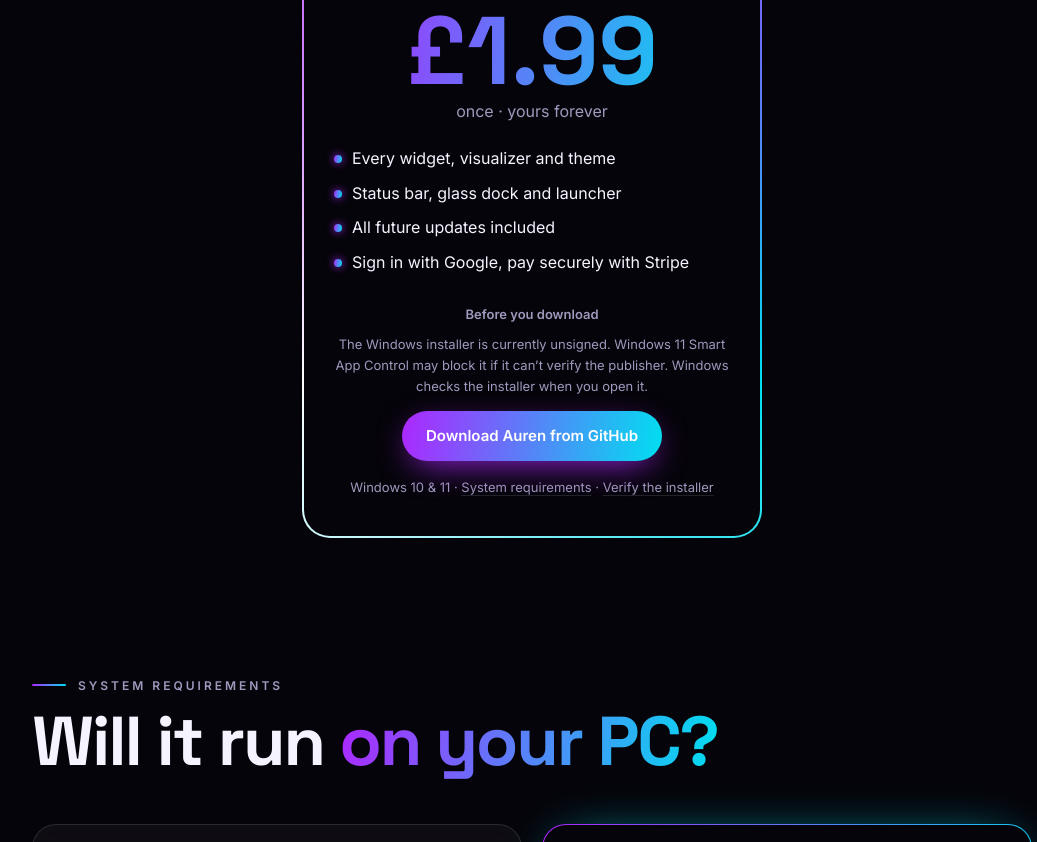
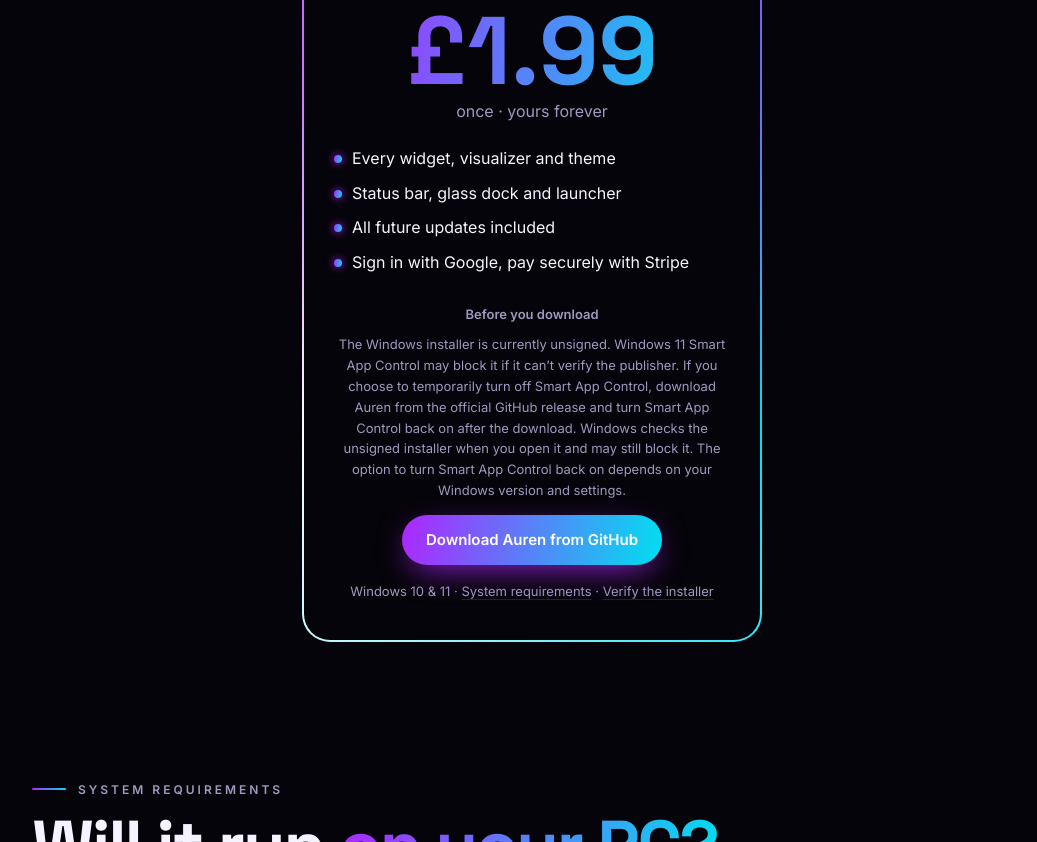
Before and after one commit to amiralidjk/auren, a plain HTML site: page index.html in a window 1280 px wide. Shown: the part 7288-8130 px from the top of the page, without its empty margins (108-1145 px from the left). Drawn offline with Linux system fonts and the light colour scheme; animation ran at ten frames a second.

Commit message:
Update Smart App Control download guidance

```diff
--- a/index.html
+++ b/index.html
@@ -287,7 +287,7 @@ footer a{text-decoration:none;margin-left:18px}footer a:hover{color:var(--fg)}
       </ul>
       <div id="download" style="scroll-margin-top:96px">
         <p style="color:var(--mu);font-size:13px;margin:0 0 10px"><strong>Before you download</strong></p>
-        <p style="color:var(--mu);font-size:13px;margin:0 0 14px">The Windows installer is currently unsigned. Windows 11 Smart App Control may block it if it can&rsquo;t verify the publisher. Windows checks the installer when you open it.</p>
+        <p style="color:var(--mu);font-size:13px;margin:0 0 14px">The Windows installer is currently unsigned. Windows 11 Smart App Control may block it if it can&rsquo;t verify the publisher. If you choose to temporarily turn off Smart App Control, download Auren from the official GitHub release and turn Smart App Control back on after the download. Windows checks the unsigned installer when you open it and may still block it. The option to turn Smart App Control back on depends on your Windows version and settings.</p>
         <a class="btn primary mag" href="https://github.com/amiralidjk/auren/releases/latest">Download Auren from GitHub</a>
         <p style="color:var(--mu);font-size:13px;margin:16px 0 0">Windows 10 &amp; 11 · <a class="reqlink" href="#req">System requirements</a> · <a class="reqlink" href="https://github.com/amiralidjk/auren#installing">Verify the installer</a></p>
       </div>
```
Also changed, not shown: 1 other file.
